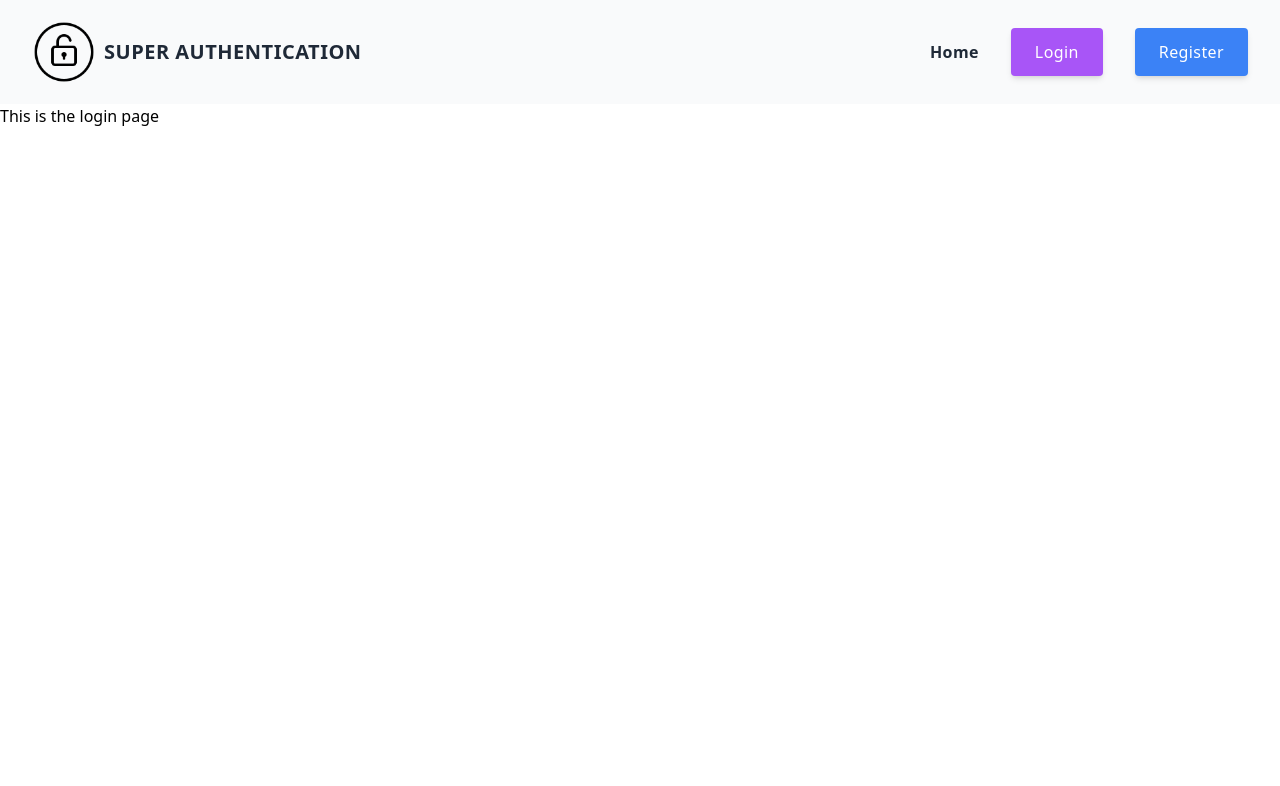
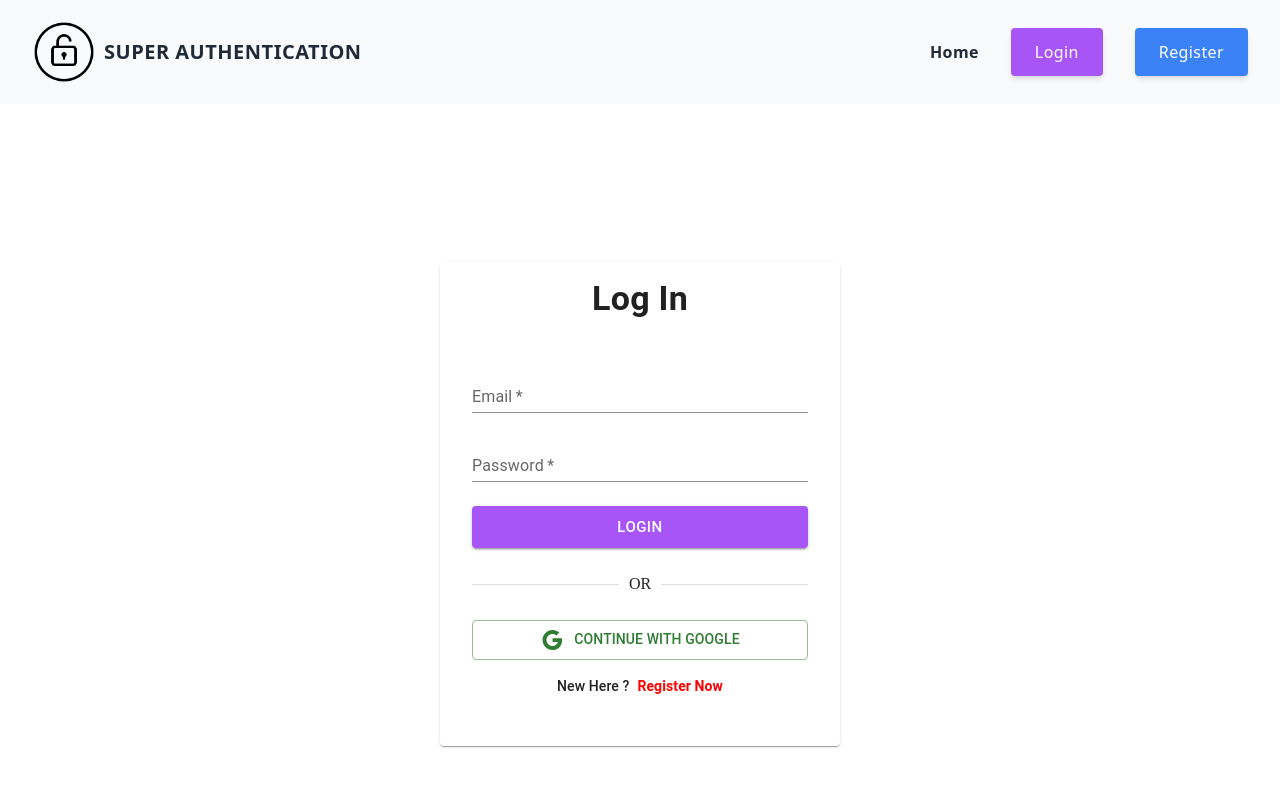
Before and after one commit to anowarzz/biz-solutions-frontend, a React (Vite) app: page /login in a window 1280 px wide. Shown: the top 786 px of the page. Built offline with nearby package versions, Linux system fonts and the light colour scheme.

Commit message:
login page designed with email and password field

```diff
--- a/package.json
+++ b/package.json
@@ -11,10 +11,12 @@
   "dependencies": {
     "@emotion/react": "^11.10.6",
     "@emotion/styled": "^11.10.6",
+    "@mui/icons-material": "^5.11.11",
     "@mui/material": "^5.11.15",
     "react": "^18.2.0",
     "react-dom": "^18.2.0",
-    "react-router-dom": "^6.10.0"
+    "react-router-dom": "^6.10.0",
+    "react-spinners": "^0.13.8"
   },
   "devDependencies": {
     "@types/react": "^18.0.28",
--- a/src/pages/HomePage/HomePage.jsx
+++ b/src/pages/HomePage/HomePage.jsx
@@ -1,10 +1,9 @@
 import React from 'react';
-
 
 const HomePage = () => {
     return (
         <div>
-            <h2>This is the home page</h2>
+
         </div>
     );
 };
--- a/src/pages/Login/Login.jsx
+++ b/src/pages/Login/Login.jsx
@@ -1,11 +1,215 @@
-import React from 'react';
+import {
+  Button,
+  Divider,
+  InputAdornment,
+  InputLabel,
+  Paper,
+  TextField,
+  Typography,
+} from "@mui/material";
+import { Box, Stack } from "@mui/system";
+import React, { useContext, useState } from "react";
+//   import Textarea from "@mui/joy/Textarea";
+import GoogleIcon from "@mui/icons-material/Google";
+//   import { GoogleAuthProvider } from "firebase/auth";
+//   import { AuthContext } from "@/contexts/AuthProvider";
+import { ScaleLoader } from "react-spinners";
+import { Link } from "react-router-dom";
+
+//   const googleProvider = new GoogleAuthProvider();
 
 const Login = () => {
-    return (
-        <div>
-            <h3>This is the login page</h3>
-        </div>
-    );
+  // Context values
+  // const {setUser,logIn,googleLogIn} = useContext(AuthContext)
+
+  // loading state
+  const [loading, setLoading] = useState(false);
+
+  // error state
+  const [error, setError] = useState("");
+
+  // Router hook
+  // const router = useRouter();
+
+  const [loginInfo, setLoginInfo] = useState({
+    email: "",
+    password: "",
+  });
+
+  // Logging in a user with email and password
+  const handleLogin = (event) => {
+    event.preventDefault();
+
+    const email = loginInfo.email;
+    const password = loginInfo.password;
+
+    if (email !== "" || password !== "") {
+      setLoading(true);
+      logIn(email, password)
+        .then((result) => {
+          const user = result.user;
+          setUser(user);
+          setLoading(false);
+
+          router.push("/");
+        })
+        .catch((err) => {
+          console.log(err);
+          setError(err.message);
+          setLoading(false);
+        });
+    }
+  };
+
+  // User Login with google Account
+  const handleGoogleLogIn = () => {
+    setLoading(true);
+
+    googleLogIn(googleProvider)
+      .then((result) => {
+        const user = result.user;
+        setUser(user);
+        setLoading(false);
+        router.push("/");
+      })
+      .catch((err) => {
+        console.log(err);
+        setError(err.message);
+        setLoading(false);
+      });
+  };
+
+  return (
+    <Box
+      sx={{
+        width: "100%",
+        margin: "80px auto",
+        boxShadow: "inherit",
+        display: "flex",
+        justifyContent: "center",
+        alignItems: "center",
+        height: "80vh",
+        padding: "2rem",
+      }}
+    >
+      <Stack width="400px" margin="auto">
+        <Paper
+          sx={{
+            paddingTop: "1rem",
+            paddingLeft: "2rem",
+            paddingRight: "2rem",
+            paddingBottom: "3rem",
+          }}
+        >
+          <Stack justifyContent="center" alignItems="center">
+
+
+            <Typography
+              variant="h4"
+              textAlign="center"
+              fontWeight="bold"
+              marginBottom="2rem"
+              paddingBottom="1rem"
+            >
+              Log In
+            </Typography>
+          </Stack>
+
+          <form required>
+            <Stack spacing={3}>
+              {loading && (
+                <ScaleLoader
+                  color="#36d7b7"
+                  size={100}
+                  style={{ textAlign: "center" }}
+                />
+              )}
+              <TextField
+                id="email"
+                type="email"
+                label="Email"
+                variant="standard"
+                required
+                size="small"
+                onChange={(e) =>
+                  setLoginInfo({ ...loginInfo, email: e.target.value })
+                }
+              />
+
+              <TextField
+                id="password"
+                label="Password"
+                type="password"
+                required
+                variant="standard"
+                size="small"
+                onChange={(e) =>
+                  setLoginInfo({ ...loginInfo, password: e.target.value })
+                }
+              />
+              {error && (
+                <Typography color="red" fontWeight="bold" fontSize="small">
+                  {error}
+                </Typography>
+              )}
+              <Button
+                className="bg-purple-600"
+                // disabled={loginInfo.email === ''  || loginInfo.password === ''}
+                onClick={handleLogin}
+                size="large"
+                variant="contained"
+                sx={{
+                  backgroundColor: "#a855f7",
+                  "&:hover": {
+                    //   backgroundColor: "#2196f3",
+                  },
+                }}
+              >
+                Login
+              </Button>
+
+              <Divider
+                sx={{ margin: "0px", padding: "0px", fontFamily: "railway" }}
+              >
+                OR
+              </Divider>
+              <Button
+                onClick={handleGoogleLogIn}
+                size="large"
+                variant="outlined"
+                color="success"
+                sx={{
+                  "&:hover": {
+                    backgroundColor: "#2E7D32",
+                    color: "white",
+                  },
+                }}
+              >
+                <GoogleIcon sx={{ marginRight: "10px" }} />
+                <Typography variant="subtitle2">
+                  Continue With Google
+                </Typography>
+              </Button>
+            </Stack>
+          </form>
+          <Typography variant="subtitle2" textAlign="center" mt={2}>
+            New Here ?
+            <Link
+              to="/register"
+              style={{
+                paddingLeft: "8px",
+                textDecoration: "none",
+                color: "red",
+                fontWeight: "bold",
+              }}
+            >
+              Register Now
+            </Link>
+          </Typography>
+        </Paper>
+      </Stack>
+    </Box>
+  );
 };
 
 export default Login;
--- a/src/pages/Register/Register.jsx
+++ b/src/pages/Register/Register.jsx
@@ -3,7 +3,7 @@ import React from 'react';
 const Register = () => {
     return (
         <div>
-            <h3>This is the register page</h3>
+
         </div>
     );
 };
--- a/src/routes/Routes..jsx
+++ b/src/routes/Routes..jsx
@@ -1,6 +1,6 @@
 import { createBrowserRouter } from "react-router-dom";
 import MainLayout from "../layouts/MainLayout";
-import ErrorPage from "../pages/ErrorPage";
+import ErrorPage from "../pages/ErrorPage/ErrorPage";
 import HomePage from "../pages/HomePage/HomePage";
 import Login from "../pages/Login/Login";
 import Register from "../pages/Register/Register";
@@ -9,7 +9,7 @@ const router = createBrowserRouter([
     {
         path: "/",
         element: <MainLayout />,
-        // errorElement: <ErrorPage />,
+        errorElement: <ErrorPage />,
         children: [
             {
                 path: '/',
```
Also changed, not shown: src/components/Navbar.jsx (+22 -22 lines), src/pages/ErrorPage/ErrorPage.jsx (line endings or trailing spaces), 1 other file (tests, documents, lock files or other folders).
